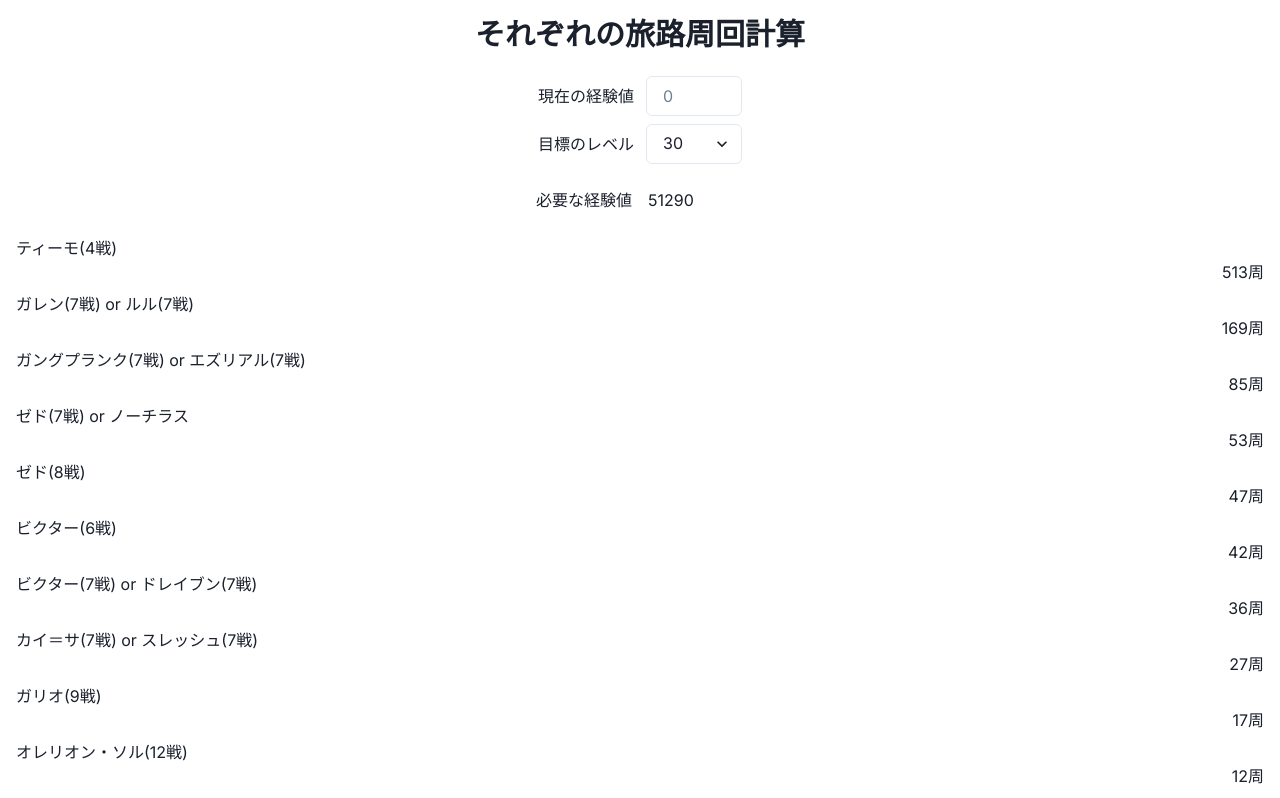
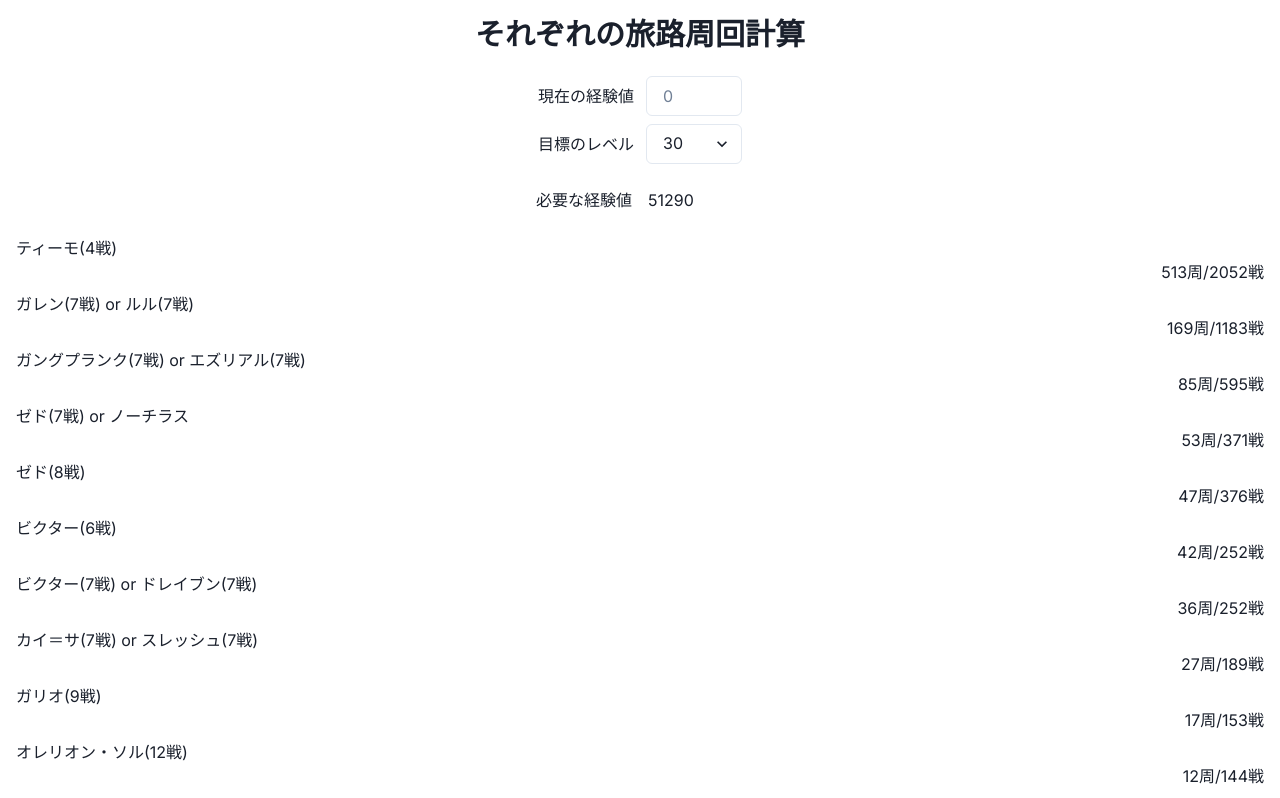
Before and after one commit to deltama37/path-of-champion-tools, a Next.js app: page / in a window 1280 px wide. Shown: the top 798 px of the page. Built offline with nearby package versions, Linux system fonts and the light colour scheme.

Commit message:
試合数追加

```diff
--- /dev/null
+++ b/src/app/components/exp-info.tsx
@@ -0,0 +1,34 @@
+import { levelDataList, mapDataList } from "@/app/data";
+import { Box, Text } from "@chakra-ui/react";
+import { FC } from "react";
+
+export const ExpInfo: FC<{ targetLevel: number }> = ({ targetLevel }) => {
+  const levelData = levelDataList.find(
+    (levelData) => levelData.level === targetLevel
+  );
+
+  if (levelData == null) {
+    return <></>;
+  }
+
+  return (
+    <>
+      {mapDataList.map((mapData) => (
+        <Box
+          justifyContent={"center"}
+          alignItems={"center"}
+          key={mapData.name}
+          mb={2}
+        >
+          <Text>{mapData.name}</Text>
+          <Text textAlign={"right"}>
+            {Math.ceil(levelData.totalThreshold / mapData.experience)}周/
+            {Math.ceil(levelData.totalThreshold / mapData.experience) *
+              mapData.matches}
+            戦
+          </Text>
+        </Box>
+      ))}
+    </>
+  );
+};
--- a/src/app/components/input-form.tsx
+++ b/src/app/components/input-form.tsx
@@ -1,39 +1,12 @@
 "use client";
 
-import { Box, FormControl, Text } from "@chakra-ui/react";
-import { FC, useState } from "react";
-import { levelDataList, mapDataList } from "../data";
-import { InputExp } from "./input-exp";
-import { InputTargetLevel } from "./input-target-level";
-import { RequiredExp } from "./required-exp";
-
-const ExpInfo: FC<{ targetLevel: number }> = ({ targetLevel }) => {
-  const levelData = levelDataList.find(
-    (levelData) => levelData.level === targetLevel
-  );
-
-  if (levelData == null) {
-    return <></>;
-  }
-
-  return (
-    <>
-      {mapDataList.map((mapData) => (
-        <Box
-          justifyContent={"center"}
-          alignItems={"center"}
-          key={mapData.name}
-          mb={2}
-        >
-          <Text>{mapData.name}</Text>
-          <Text textAlign={"right"}>
-            {Math.ceil(levelData.totalThreshold / mapData.experience)}周
-          </Text>
-        </Box>
-      ))}
-    </>
-  );
-};
+import { ExpInfo } from "@/app/components/exp-info";
+import { InputExp } from "@/app/components/input-exp";
+import { InputTargetLevel } from "@/app/components/input-target-level";
+import { RequiredExp } from "@/app/components/required-exp";
+import { levelDataList } from "@/app/data";
+import { Box, FormControl } from "@chakra-ui/react";
+import { useState } from "react";
 
 export const InputForm = () => {
   const [currentExp, setCurrentExp] = useState(0);
--- a/src/app/data.ts
+++ b/src/app/data.ts
@@ -35,20 +35,28 @@
   { level: 30, threshold: 4370, totalThreshold: 51290 },
 ];
 
-export const mapDataList: { name: string; experience: number }[] = [
-  { name: "ティーモ(4戦)", experience: 100 },
-  { name: "ガレン(7戦) or ルル(7戦)", experience: 305 },
-  { name: "ガングプランク(7戦) or エズリアル(7戦)", experience: 605 },
-  { name: "ゼド(7戦) or ノーチラス", experience: 985 },
-  { name: "ゼド(8戦)", experience: 1110 },
-  { name: "ビクター(6戦)", experience: 1245 },
-  { name: "ビクター(7戦) or ドレイブン(7戦)", experience: 1425 },
-  { name: "カイ＝サ(7戦) or スレッシュ(7戦)", experience: 1925 },
-  { name: "ガリオ(9戦)", experience: 3100 },
-  { name: "オレリオン・ソル(12戦)", experience: 4505 },
-  { name: "ウィークリーアドベンチャー☆0.5(7戦)", experience: 170 },
-  { name: "ウィークリーアドベンチャー☆3.5(3戦)", experience: 1230 },
-  { name: "ウィークリーアドベンチャー☆3.5(7戦)", experience: 3015 },
-  { name: "ウィークリーアドベンチャー☆4(3戦)", experience: 1505 },
-  { name: "ウィークリーアドベンチャー☆4(7戦)", experience: 3200 },
+export const mapDataList: {
+  name: string;
+  experience: number;
+  matches: number;
+}[] = [
+  { name: "ティーモ(4戦)", experience: 100, matches: 4 },
+  { name: "ガレン(7戦) or ルル(7戦)", experience: 305, matches: 7 },
+  {
+    name: "ガングプランク(7戦) or エズリアル(7戦)",
+    experience: 605,
+    matches: 7,
+  },
+  { name: "ゼド(7戦) or ノーチラス", experience: 985, matches: 7 },
+  { name: "ゼド(8戦)", experience: 1110, matches: 8 },
+  { name: "ビクター(6戦)", experience: 1245, matches: 6 },
+  { name: "ビクター(7戦) or ドレイブン(7戦)", experience: 1425, matches: 7 },
+  { name: "カイ＝サ(7戦) or スレッシュ(7戦)", experience: 1925, matches: 7 },
+  { name: "ガリオ(9戦)", experience: 3100, matches: 9 },
+  { name: "オレリオン・ソル(12戦)", experience: 4505, matches: 12 },
+  { name: "ウィークリーアドベンチャー☆0.5(7戦)", experience: 170, matches: 7 },
+  { name: "ウィークリーアドベンチャー☆3.5(3戦)", experience: 1230, matches: 3 },
+  { name: "ウィークリーアドベンチャー☆3.5(7戦)", experience: 3015, matches: 7 },
+  { name: "ウィークリーアドベンチャー☆4(3戦)", experience: 1505, matches: 3 },
+  { name: "ウィークリーアドベンチャー☆4(7戦)", experience: 3200, matches: 7 },
 ];
```
